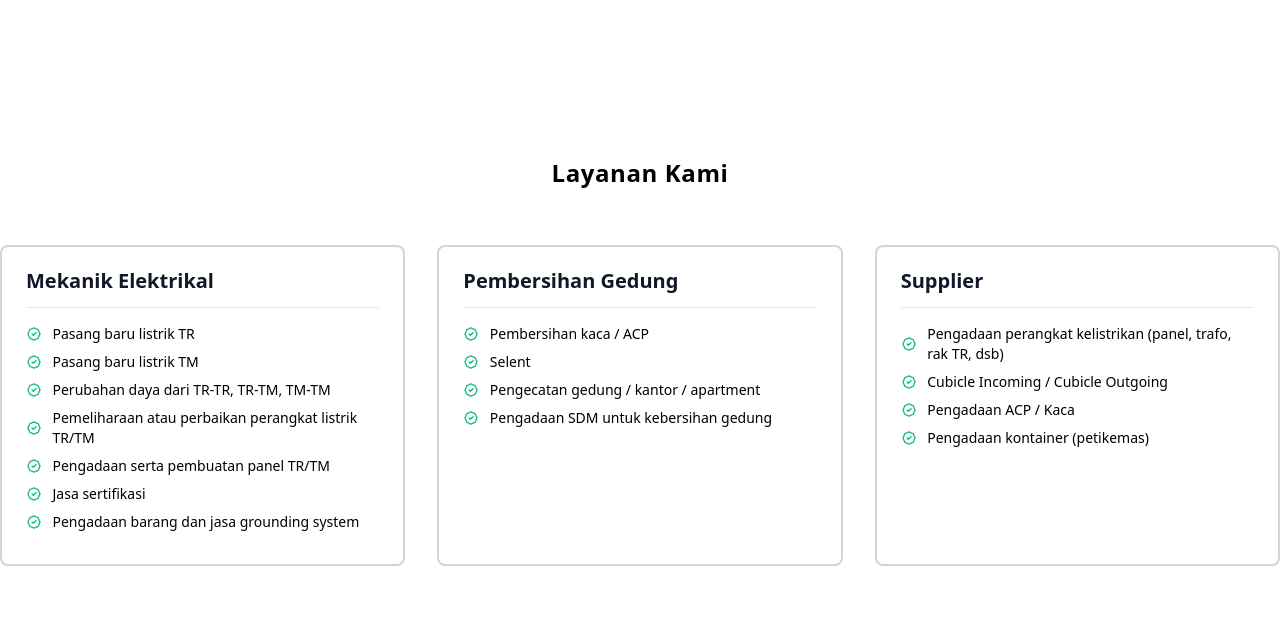
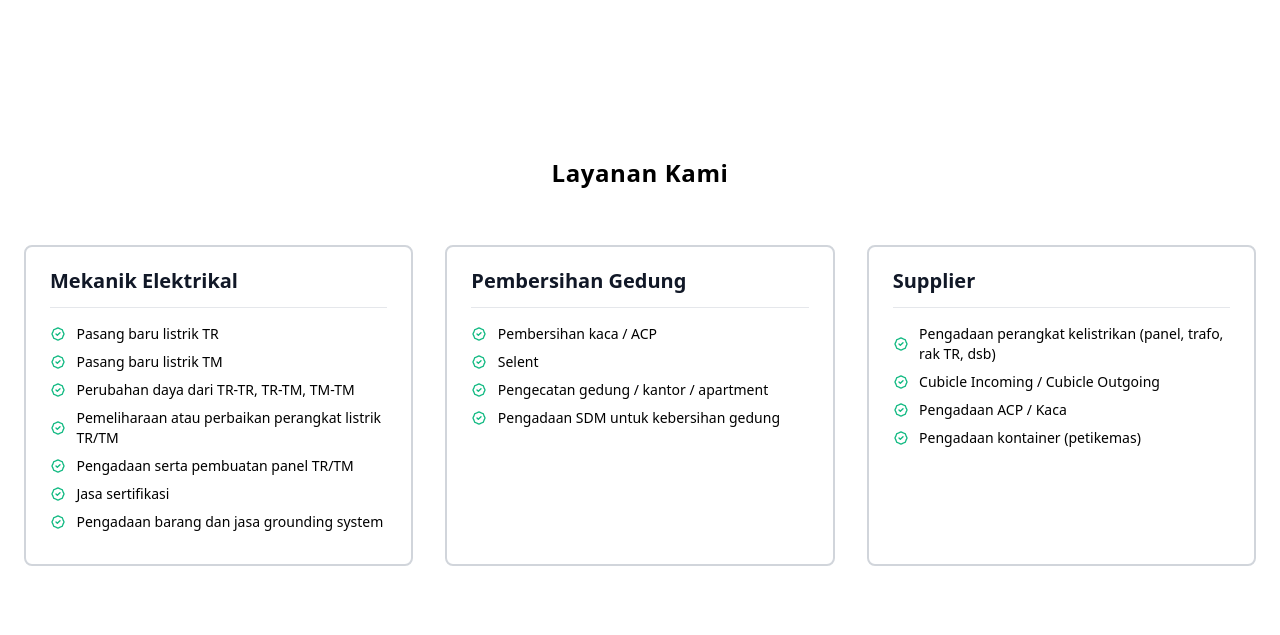
Before and after one commit to erpriliano/pt-rku, a Gatsby site: page / in a window 1280 px wide. Shown: the part 1125-1760 px from the top of the page. Built offline with nearby package versions, Linux system fonts and the light colour scheme; Gatsby itself is replaced by a stand-in of ours.

Commit message:
Fix horizontal padding problem in Services

```diff
--- a/src/components/services.js
+++ b/src/components/services.js
@@ -4,7 +4,7 @@ import { servicesData } from "../mock/data"
 
 const Services = () => {
   return (
-    <div id="services" className="container mx-auto pt-24 pb-12">
+    <div id="services" className="container mx-auto px-6 pt-24 pb-12">
       <div className="flex flex-col text-center w-full mb-10">
         <h1 className="text-2xl font-bold tracking-wide mb-4">Layanan Kami</h1>
       </div>
```
